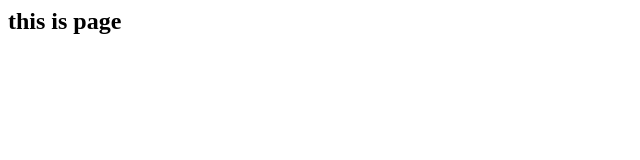
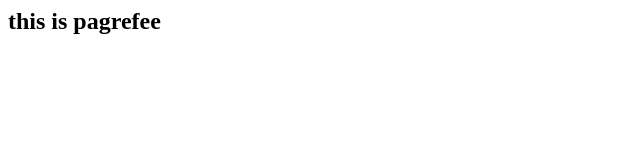
Before and after one commit to rajpatil2006/HM0027_Eagle, a plain HTML site: page index.html in a window 1280 px wide. Shown: the full height of the page, 0-640 px from the left. Drawn offline with Linux system fonts and the light colour scheme.

Commit message:
Update index.html

```diff
--- a/index.html
+++ b/index.html
@@ -4,6 +4,7 @@
     </head>
     <body>
 
-        <h2>this is page</h2>
+        <h2>this is pagrefee</h2>
+
     </body>
 </html>
```
